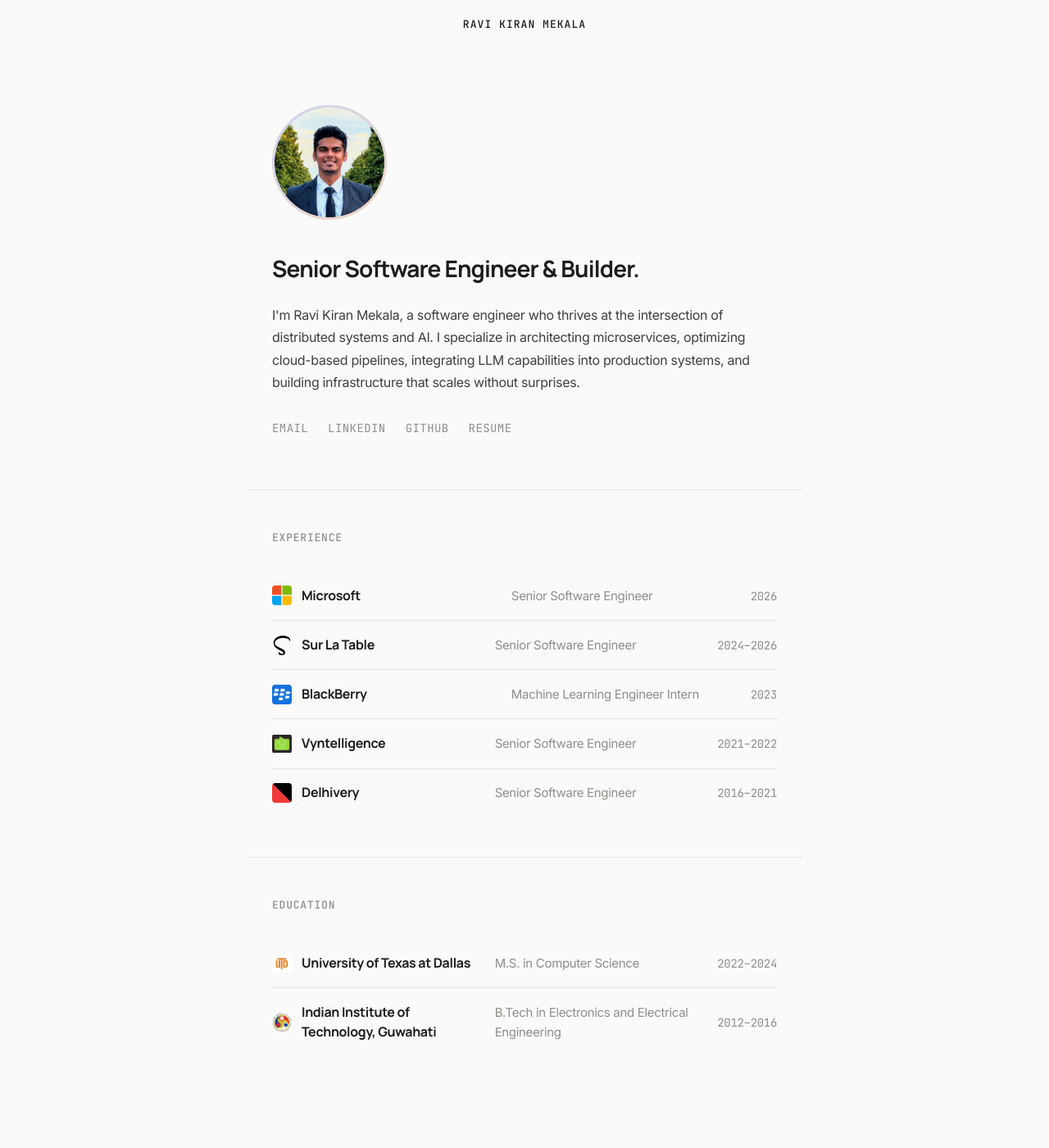
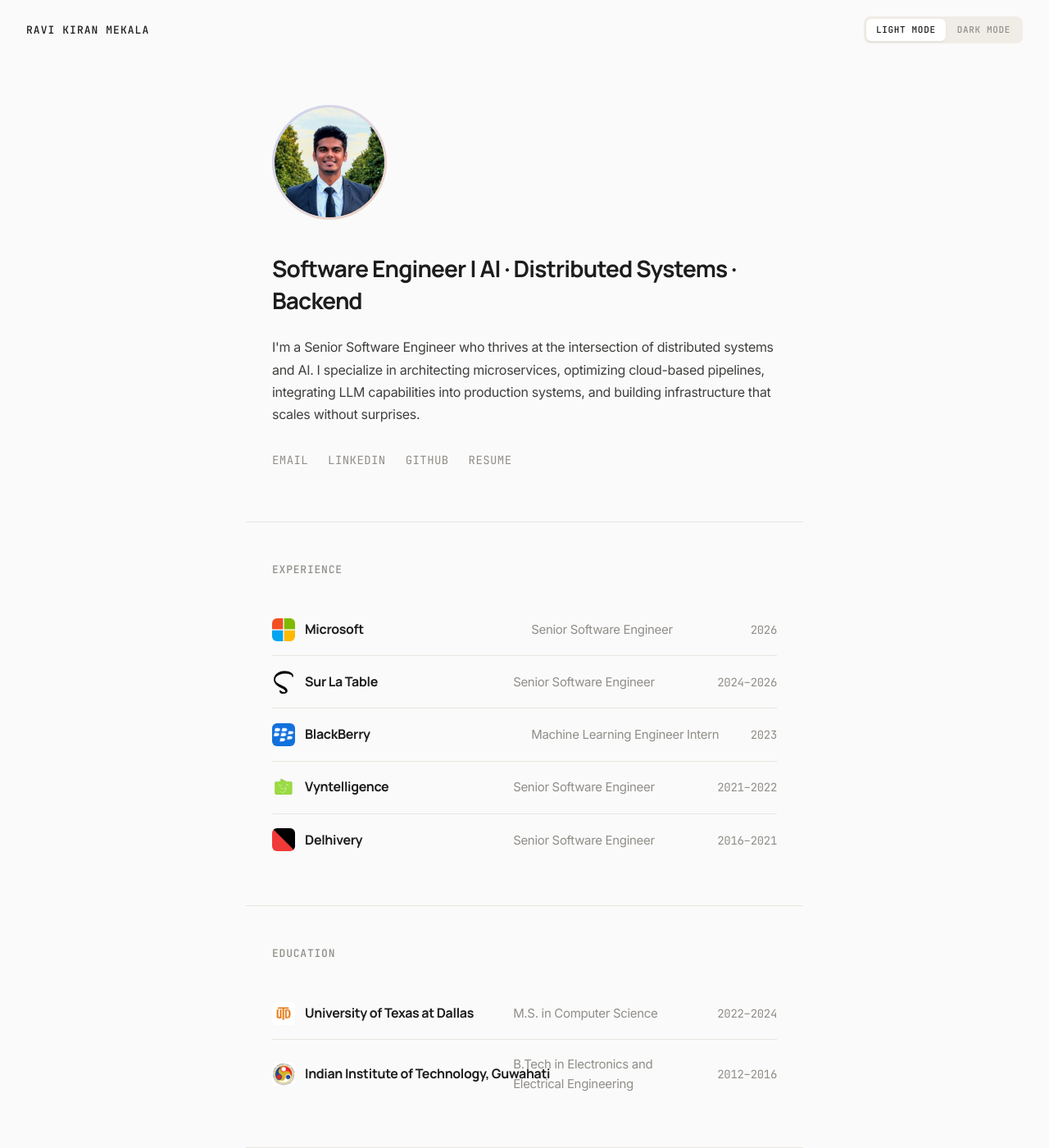
Before and after one commit to ravikiran-mekala/ravikiran-mekala.github.io, a Jekyll site: the page built from index.html, in a window 1280 px wide and 1400 px high. Shown: the whole window at 82% size. Built offline with Jekyll 4.4.1, drawn with Linux system fonts in a browser that asks for light colours; some of the changed text lies outside the part shown.

Commit message:
Add dark mode toggle, fix alignment, remove stats, update text
- Add light/dark mode toggle (LIGHT MODE / DARK MODE pill switcher)
- Dark mode: dark backgrounds, light text, adjusted borders and surfaces
- Mode preference saved to localStorage
- Fix table column alignment with proper grid-template-columns
- Remove stats section (7+, 72M, 97%)
- Update intro heading to 'Software Engineer | AI . Distributed Systems . Backend'
- Update bio text to 'I'm a Senior Software Engineer...'
- Remove Vyntelligence logo black background
- Header: name on left, mode toggle on right

Co-Authored-By: Claude Opus 4.6 (1M context) <noreply@anthropic.com>

```diff
--- a/assets/css/style.css
+++ b/assets/css/style.css
@@ -11,8 +11,8 @@
   /* Backgrounds */
   --bg-page: #fafafa;
   --bg-surface: #f0ede7;
-  --bg-surface-alt: #f5f3ef;
   --bg-surface-hover: #e8e4dc;
+  --bg-header: rgba(250, 250, 250, 0.9);
 
   /* Accent */
   --accent-gradient: linear-gradient(135deg, #cbd5f5, #f3d4c0);
@@ -20,10 +20,36 @@
   /* Borders */
   --border-light: #e8e5df;
 
+  /* Mode toggle */
+  --toggle-bg: #f0ede7;
+  --toggle-active-bg: #fff;
+  --toggle-text: #918E89;
+  --toggle-active-text: #1D1D1D;
+
   /* Typography */
   --font-heading: 'Manrope', system-ui, sans-serif;
   --font-body: 'Inter', system-ui, sans-serif;
   --font-mono: 'JetBrains Mono', monospace;
+}
+
+/* === Dark Mode === */
+[data-theme="dark"] {
+  --text-primary: #f5f3ef;
+  --text-secondary: #c9c5bf;
+  --text-body: #bdb7b0;
+  --text-muted: #8f8a82;
+
+  --bg-page: #0f1113;
+  --bg-surface: #1a1c1e;
+  --bg-surface-hover: #24211d;
+  --bg-header: rgba(15, 17, 19, 0.9);
+
+  --border-light: rgba(255, 255, 255, 0.1);
+
+  --toggle-bg: #1a1c1e;
+  --toggle-active-bg: #2a2c2e;
+  --toggle-text: #8f8a82;
+  --toggle-active-text: #f5f3ef;
 }
 
 html { scroll-behavior: smooth; }
@@ -35,9 +61,10 @@ body {
   letter-spacing: -0.02em;
   background: var(--bg-page);
   -webkit-font-smoothing: antialiased;
+  transition: background 0.3s ease, color 0.3s ease;
 }
 
-a { color: var(--text-primary); text-decoration: underline; text-decoration-color: var(--border-light); text-underline-offset: 3px; transition: text-decoration-color 0.2s; }
+a { color: var(--text-primary); text-decoration: underline; text-decoration-color: var(--border-light); text-underline-offset: 3px; transition: text-decoration-color 0.2s, color 0.3s; }
 a:hover { text-decoration-color: var(--text-primary); }
 
 img { max-width: 100%; display: block; }
@@ -51,11 +78,12 @@ img { max-width: 100%; display: block; }
   z-index: 1000;
   display: flex;
   align-items: center;
-  justify-content: center;
+  justify-content: space-between;
   padding: 1.25rem 2rem;
-  background: rgba(250, 250, 250, 0.9);
+  background: var(--bg-header);
   backdrop-filter: blur(10px);
   -webkit-backdrop-filter: blur(10px);
+  transition: background 0.3s ease;
 }
 
 .header-name {
@@ -71,6 +99,41 @@ img { max-width: 100%; display: block; }
 
 .header-name:hover {
   color: var(--text-muted);
+}
+
+/* === Mode Toggle === */
+.mode-toggle {
+  display: flex;
+  border-radius: 8px;
+  background: var(--toggle-bg);
+  padding: 3px;
+  gap: 2px;
+  transition: background 0.3s ease;
+}
+
+.mode-btn {
+  font-family: var(--font-mono);
+  font-size: 11px;
+  font-weight: 500;
+  letter-spacing: 0.06em;
+  text-transform: uppercase;
+  padding: 0.4rem 0.75rem;
+  border: none;
+  border-radius: 6px;
+  background: transparent;
+  color: var(--toggle-text);
+  cursor: pointer;
+  transition: background 0.2s ease, color 0.2s ease;
+}
+
+.mode-btn.active {
+  background: var(--toggle-active-bg);
+  color: var(--toggle-active-text);
+  box-shadow: 0 1px 3px rgba(0, 0, 0, 0.08);
+}
+
+.mode-btn:hover:not(.active) {
+  color: var(--text-primary);
 }
 
 /* === Intro === */
@@ -104,6 +167,7 @@ img { max-width: 100%; display: block; }
   letter-spacing: -0.03em;
   color: var(--text-primary);
   margin-bottom: 1.5rem;
+  transition: color 0.3s ease;
 }
 
 .intro-bio {
@@ -116,6 +180,7 @@ img { max-width: 100%; display: block; }
   line-height: 1.7;
   letter-spacing: -0.02em;
   margin-bottom: 1rem;
+  transition: color 0.3s ease;
 }
 
 .intro-bio p:last-child {
@@ -147,13 +212,10 @@ img { max-width: 100%; display: block; }
   max-width: 680px;
   margin: 0 auto;
   border-top: 1px solid var(--border-light);
+  transition: border-color 0.3s ease;
 }
 
-.section-no-border {
-  border-top: none;
-}
-
-/* Section label — monospace uppercase like Charmie's */
+/* Section label — monospace uppercase */
 .section-label {
   font-family: var(--font-mono);
   font-size: 13px;
@@ -162,6 +224,7 @@ img { max-width: 100%; display: block; }
   text-transform: uppercase;
   letter-spacing: 0.06em;
   margin-bottom: 2rem;
+  transition: color 0.3s ease;
 }
 
 /* === Table-style Lists (Experience & Education) === */
@@ -172,12 +235,12 @@ img { max-width: 100%; display: block; }
 
 .table-row {
   display: grid;
-  grid-template-columns: 1fr 1fr auto;
+  grid-template-columns: minmax(180px, 1.2fr) 1fr auto;
   align-items: center;
   padding: 1.1rem 0;
   border-bottom: 1px solid var(--border-light);
-  gap: 1rem;
-  transition: opacity 0.3s ease;
+  gap: 1.5rem;
+  transition: opacity 0.3s ease, border-color 0.3s ease;
 }
 
 .table-row:last-child {
@@ -188,12 +251,13 @@ img { max-width: 100%; display: block; }
   display: flex;
   align-items: center;
   gap: 0.75rem;
+  min-width: 0;
 }
 
 .table-icon {
-  width: 24px;
-  height: 24px;
-  border-radius: 4px;
+  width: 28px;
+  height: 28px;
+  border-radius: 6px;
   object-fit: contain;
   flex-shrink: 0;
 }
@@ -204,21 +268,30 @@ img { max-width: 100%; display: block; }
   font-weight: 700;
   color: var(--text-primary);
   letter-spacing: -0.02em;
+  white-space: nowrap;
+  transition: color 0.3s ease;
+}
+
+.table-cell-detail {
+  min-width: 0;
 }
 
 .table-secondary {
   font-size: 15px;
   color: var(--text-muted);
+  transition: color 0.3s ease;
 }
 
 .table-cell-meta {
   text-align: right;
+  white-space: nowrap;
 }
 
 .table-muted {
   font-family: var(--font-mono);
   font-size: 14px;
   color: var(--text-muted);
+  transition: color 0.3s ease;
 }
 
 /* Hover dimming */
@@ -228,35 +301,6 @@ img { max-width: 100%; display: block; }
 
 .table-list:hover .table-row:hover {
   opacity: 1;
-}
-
-/* === Stats === */
-.stats-row {
-  display: flex;
-  gap: 3rem;
-  padding: 0.5rem 0;
-}
-
-.stat-item {
-  display: flex;
-  flex-direction: column;
-}
-
-.stat-value {
-  font-family: var(--font-heading);
-  font-size: 28px;
-  font-weight: 700;
-  color: var(--text-primary);
-  letter-spacing: -0.03em;
-}
-
-.stat-caption {
-  font-family: var(--font-mono);
-  font-size: 12px;
-  color: var(--text-muted);
-  text-transform: uppercase;
-  letter-spacing: 0.04em;
-  margin-top: 0.25rem;
 }
 
 /* === Skills === */
@@ -276,6 +320,7 @@ img { max-width: 100%; display: block; }
   text-transform: uppercase;
   letter-spacing: 0.06em;
   margin-bottom: 0.5rem;
+  transition: color 0.3s ease;
 }
 
 .skill-pills {
@@ -306,6 +351,7 @@ img { max-width: 100%; display: block; }
   max-width: 680px;
   margin: 0 auto;
   border-top: 1px solid var(--border-light);
+  transition: border-color 0.3s ease;
 }
 
 .footer-inner {
@@ -318,6 +364,7 @@ img { max-width: 100%; display: block; }
   font-family: var(--font-mono);
   font-size: 12px;
   color: var(--text-muted);
+  transition: color 0.3s ease;
 }
 
 .footer-right {
@@ -342,6 +389,7 @@ img { max-width: 100%; display: block; }
   font-family: var(--font-mono);
   font-size: 13px;
   color: var(--text-muted);
+  transition: color 0.3s ease;
 }
 
 /* === Subtle Page Load Animation === */
@@ -354,7 +402,6 @@ img { max-width: 100%; display: block; }
 .section:nth-of-type(1) { animation-delay: 0.05s; }
 .section:nth-of-type(2) { animation-delay: 0.1s; }
 .section:nth-of-type(3) { animation-delay: 0.15s; }
-.section:nth-of-type(4) { animation-delay: 0.2s; }
 
 @keyframes fadeIn {
   from { opacity: 0; transform: translateY(8px); }
@@ -365,6 +412,15 @@ img { max-width: 100%; display: block; }
 @media (max-width: 768px) {
   .site-header {
     padding: 1rem 1.25rem;
+  }
+
+  .mode-toggle {
+    padding: 2px;
+  }
+
+  .mode-btn {
+    font-size: 10px;
+    padding: 0.35rem 0.5rem;
   }
 
   .intro {
@@ -394,11 +450,6 @@ img { max-width: 100%; display: block; }
     text-align: left;
   }
 
-  .stats-row {
-    flex-direction: column;
-    gap: 1.5rem;
-  }
-
   .site-footer {
     padding: 2rem 1.25rem;
   }
--- a/assets/js/main.js
+++ b/assets/js/main.js
@@ -1,39 +1,30 @@
 // ============================================
-// Animated Stat Counters
+// Light / Dark Mode Toggle
 // ============================================
 (function () {
-  var counters = document.querySelectorAll('.stat-value[data-target]');
-  if (!counters.length) return;
+  var buttons = document.querySelectorAll('.mode-btn');
+  if (!buttons.length) return;
 
-  function animateCounter(el) {
-    var target = parseInt(el.dataset.target, 10);
-    var suffix = el.dataset.suffix || '';
-    var duration = 1200;
-    var start = performance.now();
-
-    function update(now) {
-      var elapsed = now - start;
-      var progress = Math.min(elapsed / duration, 1);
-      var eased = 1 - Math.pow(1 - progress, 3);
-      el.textContent = Math.round(eased * target) + suffix;
-      if (progress < 1) requestAnimationFrame(update);
-    }
-
-    requestAnimationFrame(update);
+  // Restore saved preference
+  var saved = localStorage.getItem('theme');
+  if (saved) {
+    document.documentElement.setAttribute('data-theme', saved);
+    buttons.forEach(function (btn) {
+      btn.classList.toggle('active', btn.dataset.mode === saved);
+    });
   }
 
-  var obs = new IntersectionObserver(function (entries) {
-    entries.forEach(function (entry) {
-      if (entry.isIntersecting) {
-        animateCounter(entry.target);
-        obs.unobserve(entry.target);
-      }
+  buttons.forEach(function (btn) {
+    btn.addEventListener('click', function () {
+      var mode = btn.dataset.mode;
+      document.documentElement.setAttribute('data-theme', mode);
+      localStorage.setItem('theme', mode);
+      buttons.forEach(function (b) {
+        b.classList.toggle('active', b.dataset.mode === mode);
+      });
     });
-  }, { threshold: 0.5 });
-
-  counters.forEach(function (c) { obs.observe(c); });
+  });
 })();
-
 
 // ============================================
 // Smooth Scroll for Nav Links
--- a/index.html
+++ b/index.html
@@ -5,6 +5,10 @@ layout: default
 <!-- Header -->
 <header class="site-header">
   <a href="#" class="header-name">RAVI KIRAN MEKALA</a>
+  <div class="mode-toggle">
+    <button class="mode-btn active" data-mode="light">LIGHT MODE</button>
+    <button class="mode-btn" data-mode="dark">DARK MODE</button>
+  </div>
 </header>
 
 <!-- Intro -->
@@ -12,9 +16,9 @@ layout: default
   <div class="intro-avatar-wrapper">
     <img src="{{ site.logo }}" alt="Ravi Kiran Mekala" class="intro-avatar">
   </div>
-  <h1 class="intro-heading">Senior Software Engineer & Builder.</h1>
+  <h1 class="intro-heading">Software Engineer | AI · Distributed Systems · Backend</h1>
   <div class="intro-bio">
-    <p>I'm Ravi Kiran Mekala, a software engineer who thrives at the intersection of distributed systems and AI. I specialize in architecting microservices, optimizing cloud-based pipelines, integrating LLM capabilities into production systems, and building infrastructure that scales without surprises.</p>
+    <p>I'm a Senior Software Engineer who thrives at the intersection of distributed systems and AI. I specialize in architecting microservices, optimizing cloud-based pipelines, integrating LLM capabilities into production systems, and building infrastructure that scales without surprises.</p>
   </div>
   <div class="intro-links">
     <a href="mailto:{{ site.email }}">Email</a>
@@ -66,24 +70,6 @@ layout: default
   </div>
 </section>
 
-<!-- Stats -->
-<section class="section section-no-border">
-  <div class="stats-row">
-    <div class="stat-item">
-      <span class="stat-value" data-target="7" data-suffix="+">7+</span>
-      <span class="stat-caption">Years of Experience</span>
-    </div>
-    <div class="stat-item">
-      <span class="stat-value" data-target="72" data-suffix="M">72M</span>
-      <span class="stat-caption">Events Processed / Day</span>
-    </div>
-    <div class="stat-item">
-      <span class="stat-value" data-target="97" data-suffix="%">97%</span>
-      <span class="stat-caption">ML Classification Accuracy</span>
-    </div>
-  </div>
-</section>
-
 <!-- Skills -->
 <section id="skills" class="section">
   <h2 class="section-label">SKILLS & TOOLS</h2>
```
Also changed, not shown: assets/img/logos/vyntelligence.png.
